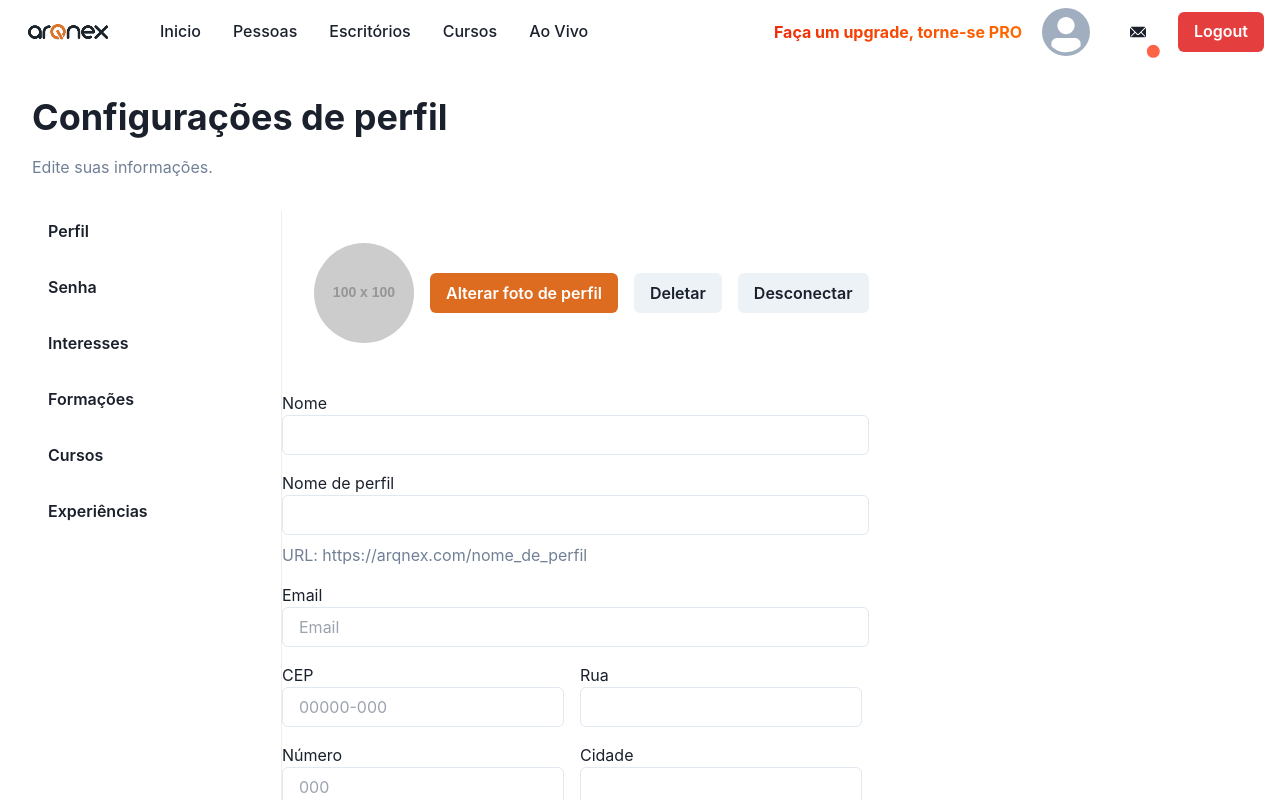
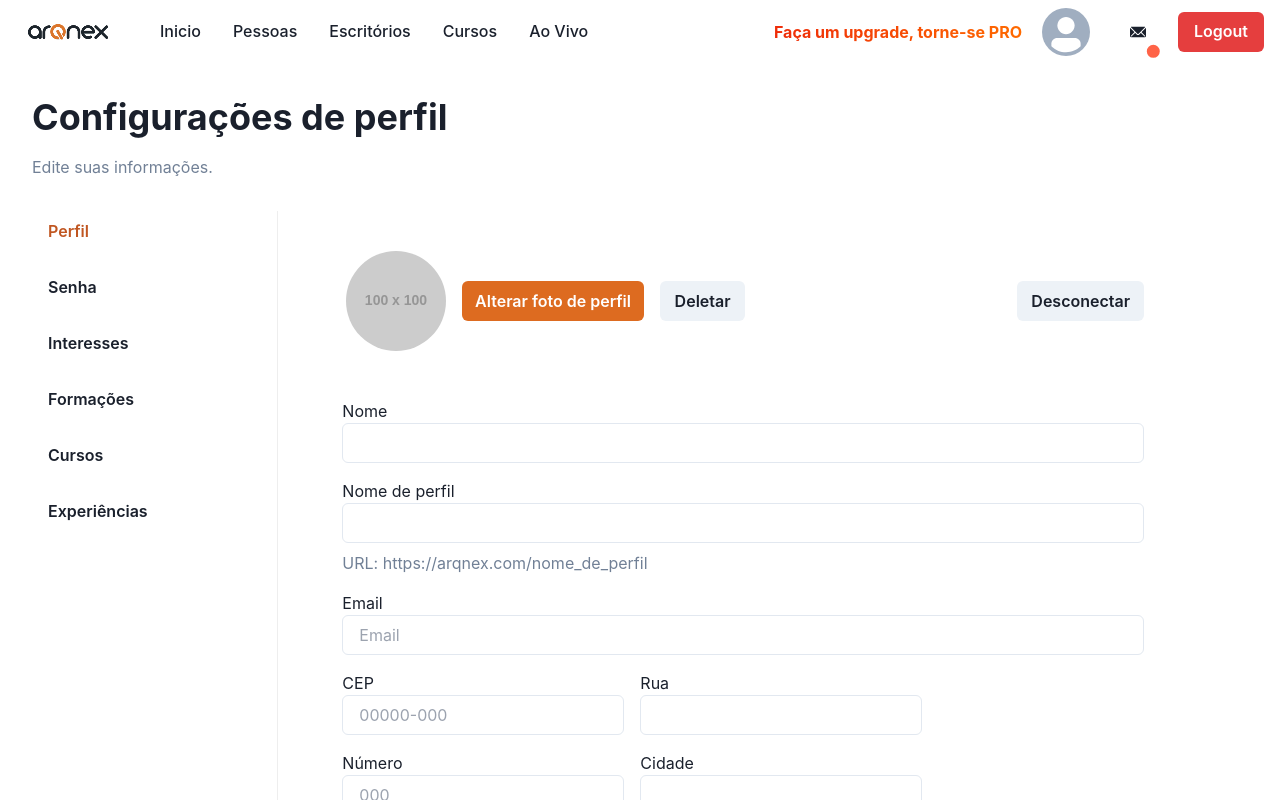
Before and after one commit to MatheusABA/frontend_social, a React (Create React App) app in the folder frontend/: page /editprofile in a window 1280 px wide. Shown: the top 800 px of the page. Built offline with nearby package versions, Linux system fonts and the light colour scheme.

Commit message:
Aletrações de posicionamento e combobox com seleção de softwares

```diff
--- a/frontend/src/components/ChangePasswordForm.jsx
+++ b/frontend/src/components/ChangePasswordForm.jsx
@@ -3,7 +3,7 @@ import { Box, Button, Input, Stack, Text } from '@chakra-ui/react';
 
 const ChangePasswordForm = () => {
     return (
-        <Stack spacing={4} mt={8}>
+        <Stack spacing={4} mt={'5vh'} mx={'5vw'}>
             <Box>
                 <Text>Senha atual</Text>
                 <Input type="password" placeholder='********' />
--- a/frontend/src/components/EditProfileForm.jsx
+++ b/frontend/src/components/EditProfileForm.jsx
@@ -23,13 +23,13 @@ const EditProfileForm = () => {
     }
 
     return (
-        <Stack spacing={4} mt={8}>
-            <Box flex="1" pl={8}>
+        <Stack spacing={4} mt={'5vh'} mx={'5vw'}>
+            <Box flex="1" pl={1}>
                 <HStack spacing={4} mb={8}>
                     <Image borderRadius='full' boxSize='100px' src={profileImage} alt='Profile Image' />
                     <Button onClick={sendPhoto} colorScheme='orange'>Alterar foto de perfil</Button>
                     <Button>Deletar</Button>
-                <Button>Desconectar</Button>
+                    <Button ml='20vw'>Desconectar</Button>
                     <input type="file" ref={inputFile} onChange={handleFileUpload} style={{ display: 'none' }} />
                 </HStack>
             </Box>
--- a/frontend/src/components/InterestsForm.jsx
+++ b/frontend/src/components/InterestsForm.jsx
@@ -1,24 +1,60 @@
-import React from 'react';
-import { Box, Button, Input, Stack, Text } from '@chakra-ui/react';
+import React, { useState } from "react";
+import { Box, Flex, VStack, HStack, Text, ButtonGroup, IconButton, Select, Button } from "@chakra-ui/react";
+import { CloseIcon } from "@chakra-ui/icons";
+import EditProfileForm from "../components/EditProfileForm";
+import ChangePasswordForm from "../components/ChangePasswordForm";
+import InterestsForm from "../components/InterestsForm";
 
-const InterestsForm = () => {
-    return (
-        <Stack spacing={4} mt={8}>
-            <Box>
-                <Text>Softwares</Text>
-                <Input type="password" placeholder='********' />
-            </Box>
-            <Box>
-                <Text>Nova senha</Text>
-                <Input type="password" placeholder='********' />
-            </Box>
-            <Box>
-                <Text>Confirmar nova senha</Text>
-                <Input type="password" placeholder='********' />
-            </Box>
-            <Button colorScheme='orange'>Alterar senha</Button>
-        </Stack>
-    );
-}
+const EditProfile = () => {
+  const [selectedSoftware, setSelectedSoftware] = useState("");
+  const [selectedSoftwares, setSelectedSoftwares] = useState([]);
 
-export default InterestsForm;
+  const handleSelectSoftware = (e) => {
+    const software = e.target.value;
+    if (software && !selectedSoftwares.includes(software)) {
+      setSelectedSoftwares([...selectedSoftwares, software]);
+    }
+    setSelectedSoftware(""); // Reset select
+  };
+
+  const handleRemoveSoftware = (softwareToRemove) => {
+    setSelectedSoftwares(selectedSoftwares.filter((software) => software !== softwareToRemove));
+  };
+
+  const renderSelectedSoftwareGroups = () => {
+    return selectedSoftwares.map((software) => (
+      <ButtonGroup key={software} isAttached variant="outline" mb={2}>
+        <Button leftIcon={<img src={`path/to/${software}.png`} alt={software} width="20" />} isDisabled>
+          {software}
+        </Button>
+        <IconButton
+          aria-label={`Remover ${software}`}
+          icon={<CloseIcon />}
+          onClick={() => handleRemoveSoftware(software)}
+        />
+      </ButtonGroup>
+    ));
+  };
+
+  return (
+    <Box p={8} mr="10">
+      <Flex direction={'column'}>
+        <VStack align="flex-start" spacing={4} width={{ base: "100px", lg: "250px" }} borderBottom="1px solid #EEEEEE" pb={4}>
+          {/* Select para selecionar softwares */}
+          <Select value={selectedSoftware} onChange={handleSelectSoftware}>
+            <option value="">Selecione um software</option>
+            <option value="Software1">Software 1</option>
+            <option value="Software2">Software 2</option>
+            <option value="Software3">Software 3</option>
+          </Select>
+        </VStack>
+        {/* Exibição dos grupos de botões de software selecionados */}
+        <HStack spacing={4} align="flex-start" mt='3'>
+          {renderSelectedSoftwareGroups()}
+        </HStack>
+      </Flex>
+    </Box>
+  );
+};
+
+export default EditProfile;
--- a/frontend/src/pages/ProfileEdit.jsx
+++ b/frontend/src/pages/ProfileEdit.jsx
@@ -14,7 +14,7 @@ const EditProfile = () => {
     const renderContent = () => {
         switch (activeTab) {
             case 'Perfil':
-                return <EditProfileForm ml={2} />;
+                return <EditProfileForm />;
             case 'Senha':
                 return <ChangePasswordForm />;
             case 'Interesses':
@@ -26,17 +26,17 @@ const EditProfile = () => {
     };
 
     return (
-        <Box p={8}>
+        <Box p={8} mr='10'>
             <Heading as="h1" mb={4}>Configurações de perfil</Heading>
             <Text mb={8} color="gray.500">Edite suas informações.</Text>
             <Flex>
-                <VStack align="flex-start" spacing={4} width="250px" borderRight="1px solid #EEEEEE" pr={4}>
-                    <Button variant="ghost" onClick={() => setActiveTab('Perfil')}>Perfil</Button>
-                    <Button variant="ghost" onClick={() => setActiveTab('Senha')}>Senha</Button>
-                    <Button variant="ghost" onClick={() => setActiveTab('Interesses')}>Interesses</Button>
-                    <Button variant="ghost" onClick={() => setActiveTab('Formações')}>Formações</Button>
-                    <Button variant="ghost" onClick={() => setActiveTab('Cursos')}>Cursos</Button>
-                    <Button variant="ghost" onClick={() => setActiveTab('Experiências')}>Experiências</Button>
+                <VStack align="flex-start" spacing={4} width={{base: "100px", lg: "250px"}} borderRight="1px solid #EEEEEE" pr={4}>
+                    <Button justifyContent='flex-start' w='100%' variant="ghost" onClick={() => setActiveTab('Perfil')} colorScheme={activeTab === 'Perfil'? 'orange' : 'gray'}>Perfil</Button>
+                    <Button justifyContent='flex-start' w='100%' variant="ghost" onClick={() => setActiveTab('Senha')} colorScheme={activeTab === 'Senha'? 'orange' : 'gray'}>Senha</Button>
+                    <Button justifyContent='flex-start' w='100%' variant="ghost" onClick={() => setActiveTab('Interesses')} colorScheme={activeTab === 'Interesses'? 'orange' : 'gray'}>Interesses</Button>
+                    <Button justifyContent='flex-start' w='100%' variant="ghost" onClick={() => setActiveTab('Formações')} colorScheme={activeTab === 'Formações'? 'orange' : 'gray'}>Formações</Button>
+                    <Button justifyContent='flex-start' w='100%' variant="ghost" onClick={() => setActiveTab('Cursos')} colorScheme={activeTab === 'Cursos'? 'orange' : 'gray'}>Cursos</Button>
+                    <Button justifyContent='flex-start' w='100%' variant="ghost" onClick={() => setActiveTab('Experiências')} colorScheme={activeTab === 'Experiências'? 'orange' : 'gray'}>Experiências</Button>
                 </VStack>
                 {renderContent()}
             </Flex>
```
Lines whose indentation alone changed are shown as unchanged.
